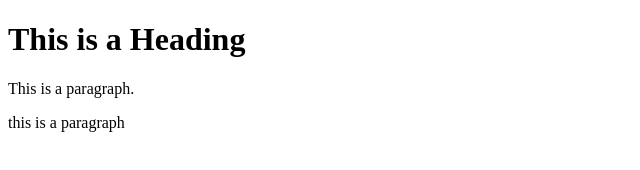
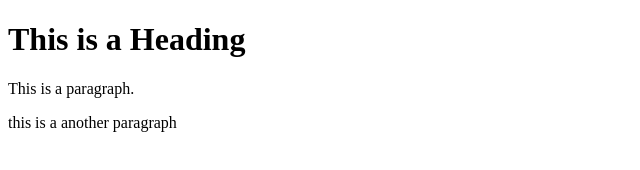
Before and after one commit to Nsikan4001/learning-git, a plain HTML site: page index.html in a window 1280 px wide. Shown: the full height of the page, 0-640 px from the left. Drawn offline with Linux system fonts and the light colour scheme.

Commit message:
paragraph 2

```diff
--- a/index.html
+++ b/index.html
@@ -7,7 +7,8 @@
 
       <h1>This is a Heading</h1>
       <p>This is a paragraph.</p>
+      <p>this is a another paragraph</p>
 
-      <p>this is a paragraph</p>
+
 </body>
 </html>
```
